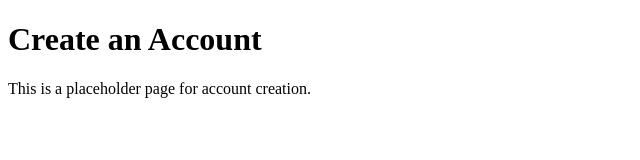
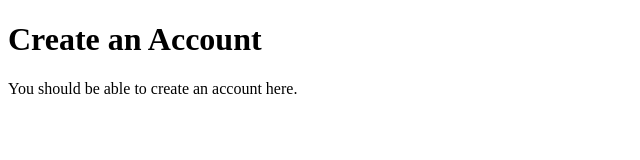
Before and after one commit to randmarl/WAD_Group_Q, a plain HTML site: page createAccount.html in a window 1280 px wide. Shown: the full height of the page, 0-640 px from the left. Drawn offline with Linux system fonts and the light colour scheme.

Commit message:
Update createAccount.html

```diff
--- a/createAccount.html
+++ b/createAccount.html
@@ -8,6 +8,6 @@
 </head>
 <body>
     <h1>Create an Account</h1>
-    <p>This is a placeholder page for account creation.</p>
+    <p>You should be able to create an account here.</p>
 </body>
 </html>
```
